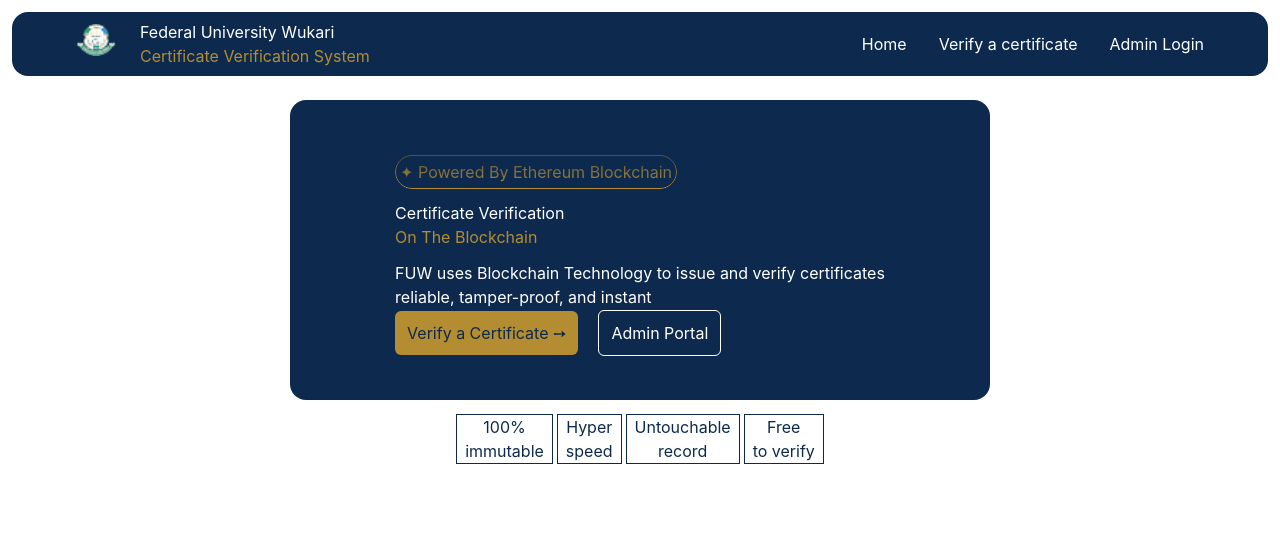
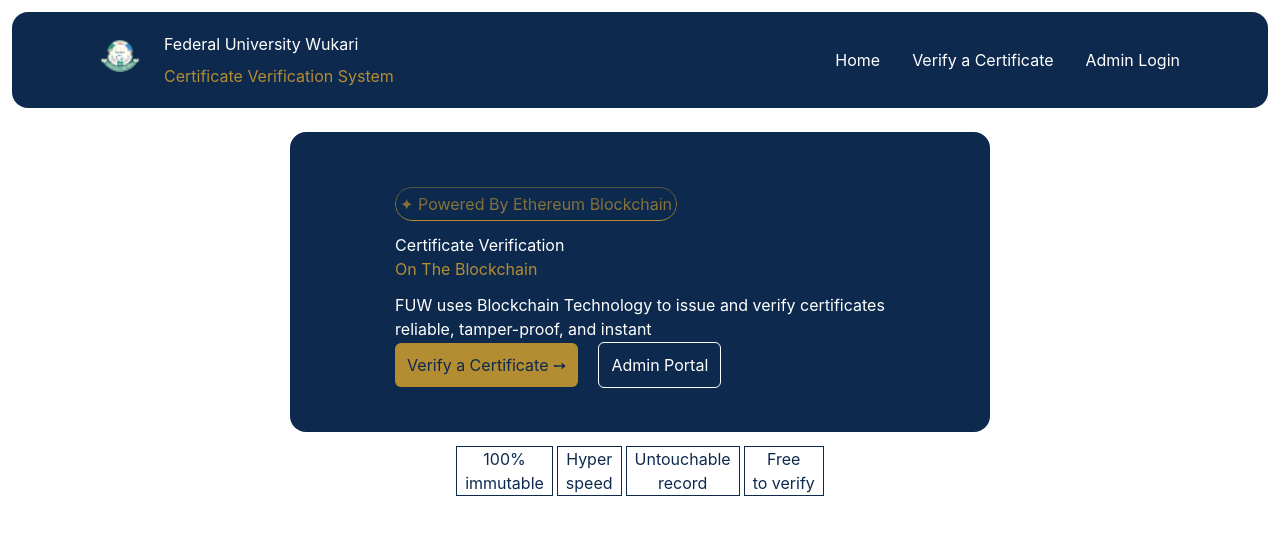
Before and after one commit to Enoch-Boomer339/certify2, a React (Vite) app: page / in a window 1280 px wide. Shown: the top 534 px of the page. Built offline with nearby package versions, Linux system fonts and the light colour scheme.

Commit message:
responsiveness

```diff
--- a/src/components/NavBar.jsx
+++ b/src/components/NavBar.jsx
@@ -1,39 +1,79 @@
-import React from 'react'
-import {Link} from 'react-router-dom'
+import React, { useState } from 'react'
+import {NavLink} from 'react-router-dom'
 import Fuw from '../assets/fuw.png'
+import { TextAlignJustify } from 'lucide-react'
 
 const NavBar = () => {
+
+  const [isMenuOpen, setIsMenuOpen] = useState(false);
+
+  const toggleMenu = () => {
+    setIsMenuOpen(!isMenuOpen)
+  }
+
   return (
 
-    <div>
-      <div className='m-3'>
-        <div style={{backgroundColor: '#0d2a4e', color: 'white'}} className='flex justify-between items-center rounded-2xl'>
-          <div className='flex flex-row  '>
-            <div className='logo pl-16 mr-4 pt-2'>
+    <nav className='rounded-2xl m-3 text-white bg-[#0d2a4e]'>
+        <div className='flex justify-between w-full px-6 py-3'>
+          <div className='flex'>
+            {/* logo */}
+            <div className='pl-16 mr-4 pt-3'>
               <img src={Fuw} alt="Logo" className='w-10 h-10 object-contain' />
             </div>
 
-            <div className='Name of website gap-2 p-2'>
+            <div className='space-y-2 p-2'>
               <h2>Federal University Wukari</h2>
               <h3 style={{color: '#b48c32'}}>Certificate Verification System</h3>
             </div>
 
           </div>
 
-          <div>
-            <ul className='flex flex-row gap-8 link-none pr-16'>
-              <li><Link to="/home" className='text-white hover:text-[#b48c32] hover:underline transition-colors duration-200'>Home</Link></li>
 
-              <li><Link to='/verify' className='text-white hover:text-[#b48c32] hover:underline transition-colors duration-200'>Verify a certificate</Link></li>
+          <div className='flex items-center'>
 
-              <li><Link to='/admin' className='text-white hover:text-[#b48c32] hover:underline transition-colors duration-200'>Admin Login</Link></li>
-            </ul>
+            <button onClick={toggleMenu} className='md:hidden'>
+              <TextAlignJustify size={30} className='cursor-pointer'/>
+            </button>
+
+            <div className='flex-row gap-8 link-none pr-16 hidden md:flex '>
+              <NavLink to="/home" className={({ isActive }) =>
+              isActive ?
+            'text-[#b48c32] underline'
+          : 'text-white hover:text-[#b48c32] hover:underline transition-colors duration-200'}>Home</NavLink>
+
+              <NavLink to='/verify' className={({ isActive }) =>
+              isActive ?
+            'text-[#b48c32] underline'
+          : 'text-white hover:text-[#b48c32] hover:underline transition-colors duration-200'}>Verify a Certificate</NavLink>
+
+              <NavLink to='/admin' className={({ isActive }) =>
+              isActive ?
+            'text-[#b48c32] underline'
+          : 'text-white hover:text-[#b48c32] hover:underline transition-colors duration-200'}>Admin Login</NavLink>
+            </div>
+          </div>
           </div>
 
-        </div>
+          {isMenuOpen ? (
+           <div className='flex-col pl-23 gap-8 link-none pr-16 flex md:hidden '>
+              <NavLink to="/home" className={({ isActive }) =>
+              isActive ?
+            'text-[#b48c32] underline'
+          : 'text-white hover:text-[#b48c32] hover:underline transition-colors duration-200'}>Home</NavLink>
 
-      </div>
-    </div>
+              <NavLink to='/verify' className={({ isActive }) =>
+              isActive ?
+            'text-[#b48c32] underline'
+          : 'text-white hover:text-[#b48c32] hover:underline transition-colors duration-200'}>Verify a Certificate</NavLink>
+
+              <NavLink to='/admin' className={({ isActive }) =>
+              isActive ?
+            'text-[#b48c32] underline'
+          : 'text-white hover:text-[#b48c32] hover:underline transition-colors duration-200'}>Admin Login</NavLink>
+            </div>
+          ):null}
+
+    </nav>
   )
 }
 
--- a/src/components/Result.jsx
+++ b/src/components/Result.jsx
@@ -26,9 +26,6 @@
               <h2 style={{ color: 'white' }}>Federal University Wukari</h2>
               <h3 style={{ color: '#b48c32' }}>Official Academic Certificate</h3>
             </div>
-              <div className='ml-88 mt-8' >
-              <Link to='/home' className='bg-[#1a4274] w-15 rounded-2xl text-white ml-4 p-2'>Home</Link>
-              </div>
             </div>
 
           </div>
```
Also changed, not shown: src/App.jsx (+1 -7 lines).
